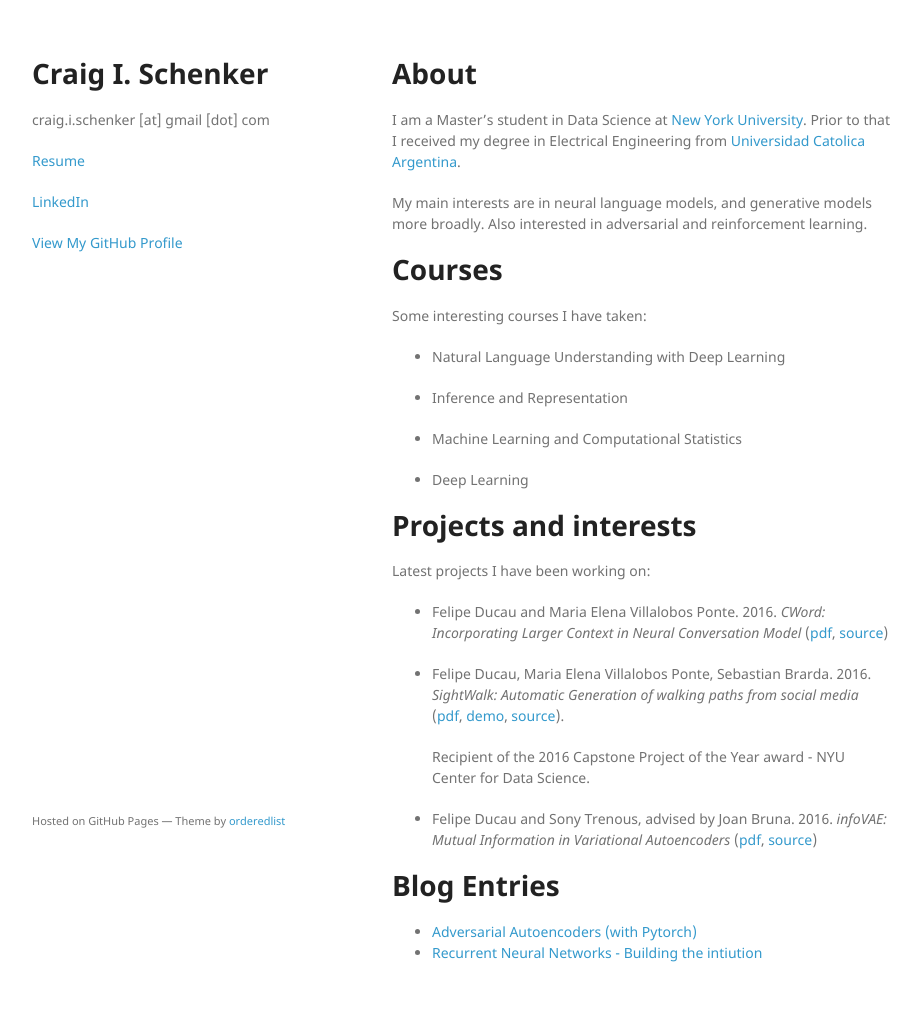
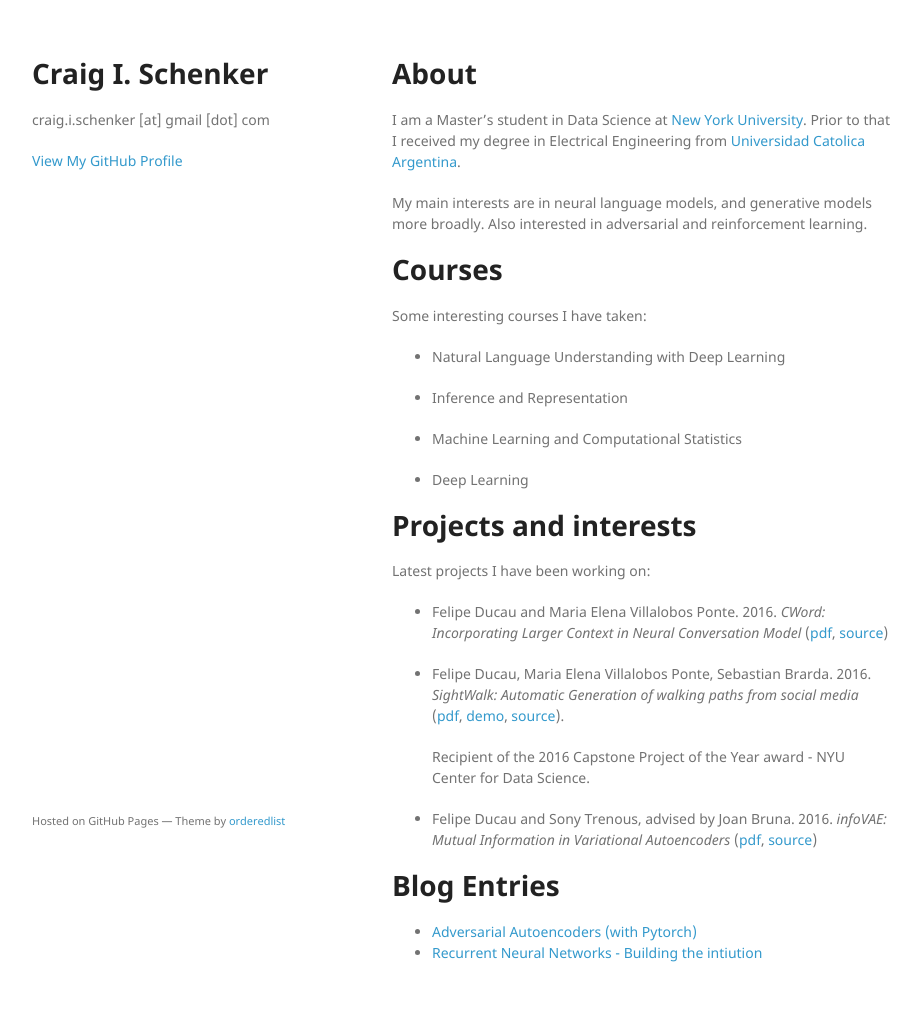
Before and after one commit to cischenker/cischenker.github.io, a Jekyll site: the page built from index.md, in a window 1280 px wide. Shown: the whole page, without its empty margins (178-1099 px from the left). Built offline with Jekyll 4.4.1, drawn with Linux system fonts in a browser that asks for light colours; our own code applies the rules of GitHub Pages for plain Markdown files.

Commit message:
Minor change

```diff
--- a/_layouts/default.html
+++ b/_layouts/default.html
@@ -16,9 +16,6 @@
       <header>
         <h1>{{ site.title | default: site.github.repository_name }}</h1>
         <p>{{ site.description | default: site.github.project_tagline }}</p>
-        <p class="view"><a href="https://github.com/fducau/fducau.github.io/blob/master/DUCAU_CV.pdf">Resume</a></p>
-        <p class="view"><a href="https://www.linkedin.com/in/craig-schenker-96524189">LinkedIn</a></p>
-
         {% if site.github.is_project_page %}
           <p class="view"><a href="{{ site.github.repository_url }}">View the Project on GitHub <small>{{ github_name }}</small></a></p>
         {% endif %}
```
